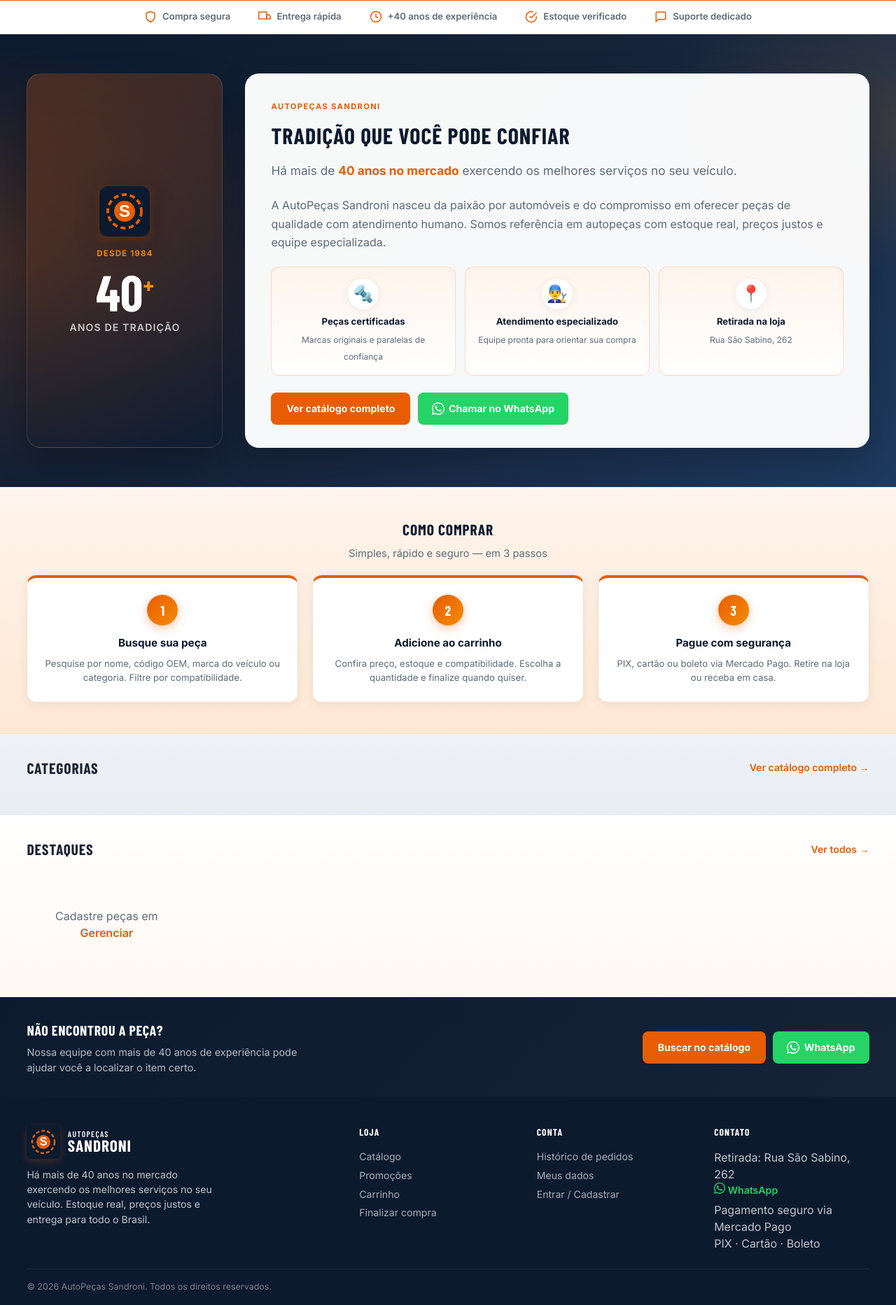
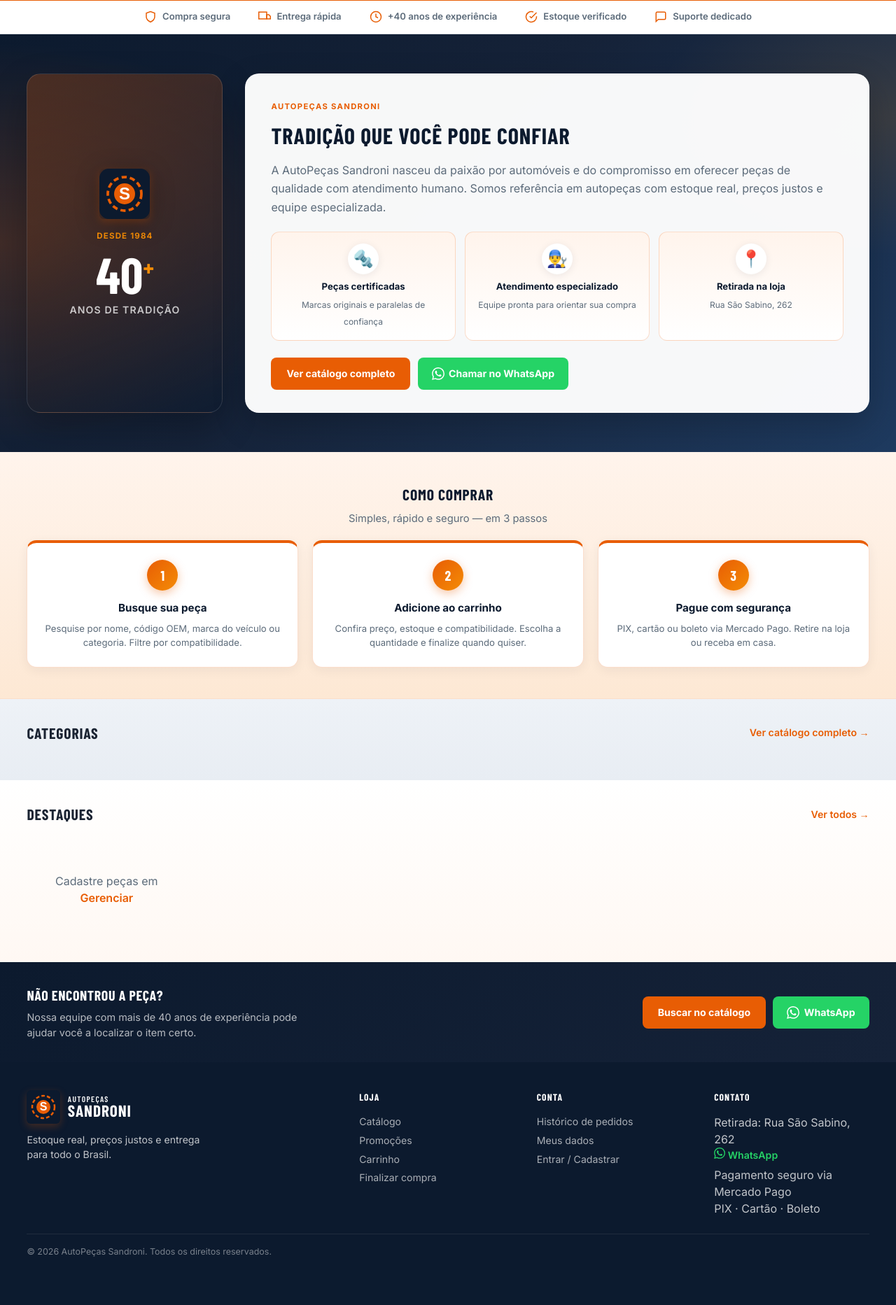
Before and after one commit to bordaleo/Auto-Pecas, a Django app: template templates/sandroni/index.html in a window 1280 px wide. Shown: the part 819-2684 px from the top of the page at 70% size. After the commit the page ends 2615 px from the top, so only its background shows below. Run offline with Django 4.2, Linux system fonts and the light colour scheme; the template is opened without the code that fills it, so the values that code supplies are empty; data comes from the database, SQL or seed files in the repository; some web fonts are replaced.

Commit message:
Tirando anos de mercado

```diff
--- a/frontend/package.json
+++ b/frontend/package.json
@@ -10,9 +10,12 @@
     "preview": "vite preview"
   },
   "dependencies": {
+    "@tailwindcss/vite": "^4.3.1",
+    "framer-motion": "^12.42.0",
     "react": "^19.0.0",
     "react-dom": "^19.0.0",
-    "react-router-dom": "^7.1.0"
+    "react-router-dom": "^7.1.0",
+    "tailwindcss": "^4.3.1"
   },
   "devDependencies": {
     "@vitejs/plugin-react": "^4.3.4",
--- a/templates/sandroni/base.html
+++ b/templates/sandroni/base.html
@@ -92,7 +92,7 @@
                         <span class="logo-line2">SANDRONI</span>
                     </span>
                 </div>
-                <p>Há mais de 40 anos no mercado exercendo os melhores serviços no seu veículo. Estoque real, preços justos e entrega para todo o Brasil.</p>
+                <p>Estoque real, preços justos e entrega para todo o Brasil.</p>
             </div>
             <div>
                 <h4>Loja</h4>
--- a/templates/sandroni/index.html
+++ b/templates/sandroni/index.html
@@ -83,7 +83,6 @@
                         <div class="promo-slide-content">
                             <span class="promo-badge">Tradição desde 1984</span>
                             <h2 class="promo-title">+40 anos<br><em>de confiança</em></h2>
-                            <p class="promo-desc">Há mais de 40 anos no mercado exercendo os melhores serviços no seu veículo</p>
                             <a href="/pecas/" class="promo-cta promo-cta--dark">
                                 <svg width="16" height="16" viewBox="0 0 24 24" fill="none" stroke="currentColor" stroke-width="2.5"><path d="M12 5v14M5 12h14"/></svg>
                                 Encontrar minha peça
@@ -173,7 +172,6 @@
         <div class="heritage-content">
             <span class="heritage-eyebrow">AutoPeças Sandroni</span>
             <h2>Tradição que você pode confiar</h2>
-            <p class="heritage-lead">Há mais de <strong>40 anos no mercado</strong> exercendo os melhores serviços no seu veículo.</p>
             <p>A AutoPeças Sandroni nasceu da paixão por automóveis e do compromisso em oferecer peças de qualidade com atendimento humano. Somos referência em autopeças com estoque real, preços justos e equipe especializada.</p>
             <div class="heritage-features">
                 <div class="heritage-feature">
```
Also changed, not shown: frontend/src/components/layout/SideNav.jsx (+1 -8 lines), frontend/package-lock.json.
